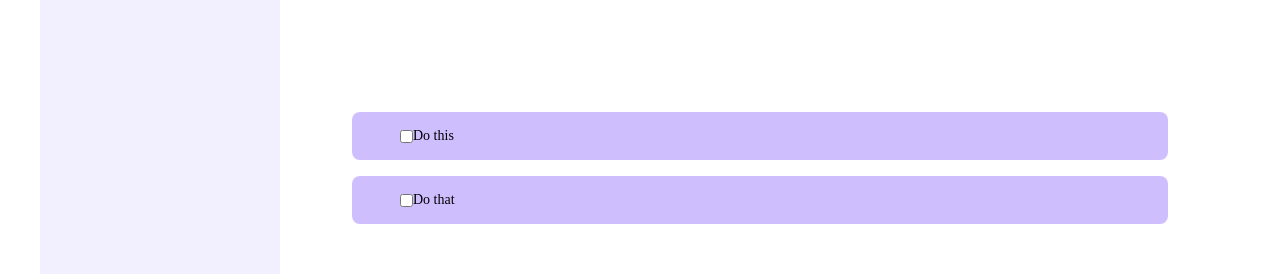
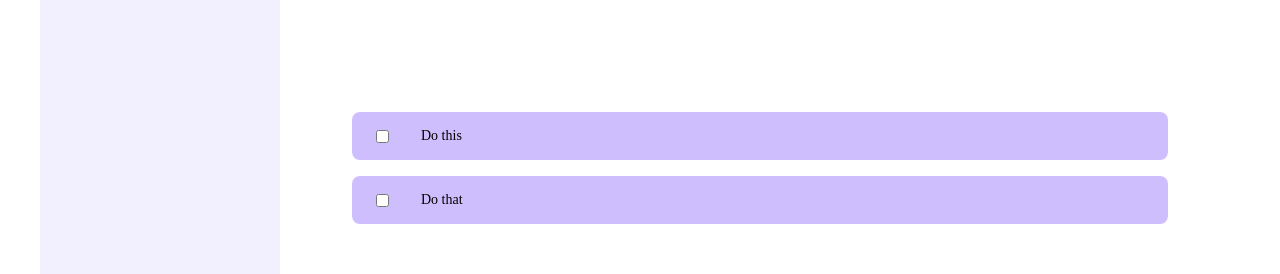
Before and after one commit to Emphibian/top-todolist, a website built with webpack: page src/index.html in a window 1280 px wide. Shown: the top 274 px of the page. Built offline with nearby package versions, Linux system fonts and the light colour scheme.

Commit message:
Add some css to the checkbox

```diff
--- a/src/style.css
+++ b/src/style.css
@@ -42,9 +42,10 @@
 
 .todo-item {
   display: flex;
+  gap: 2rem;
   align-items: center;
   margin: 0 auto;
-  padding-left: 3rem;
+  padding-left: 1.5rem;
   min-width: 85%;
   height: 3rem;
   border-radius: 8px;
```
